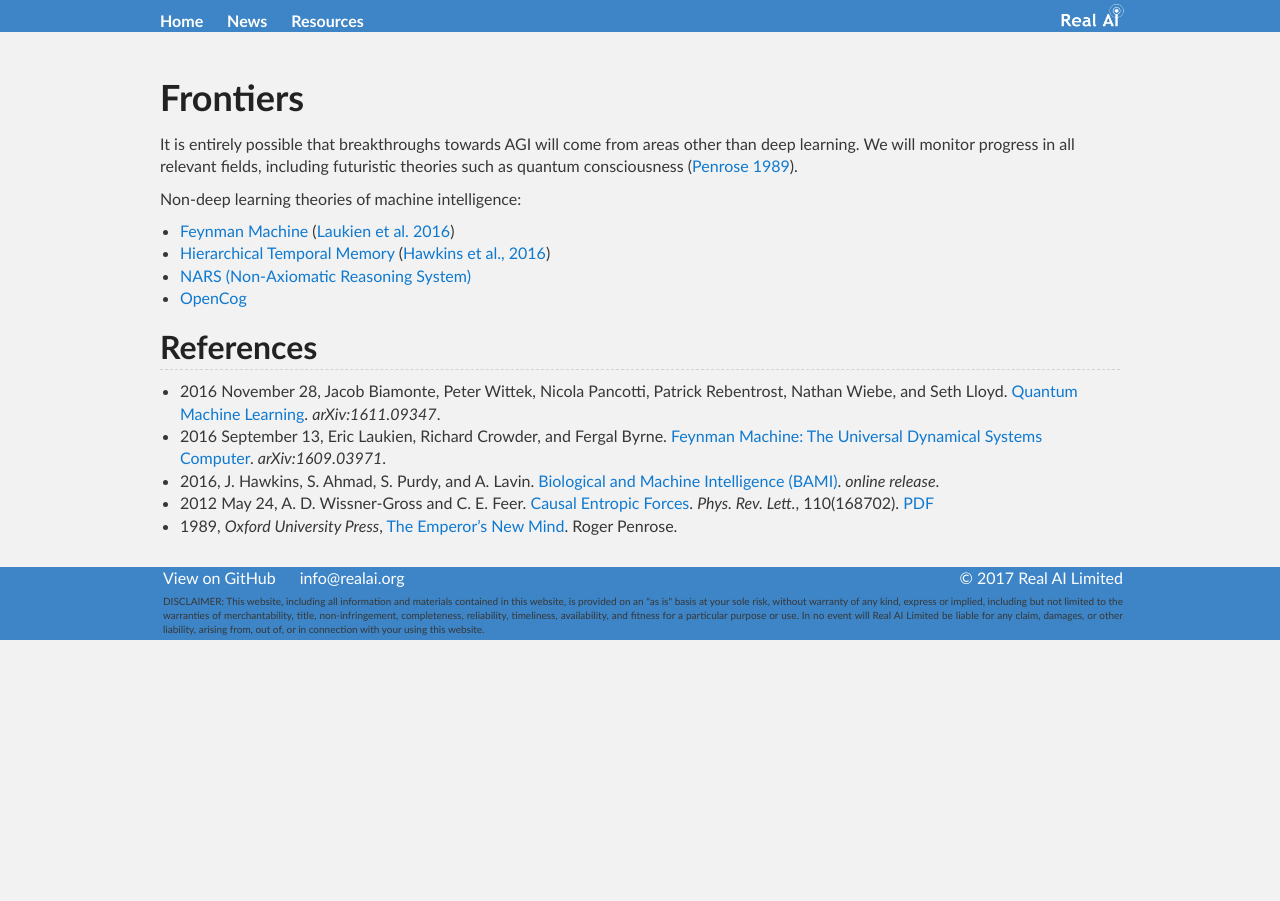
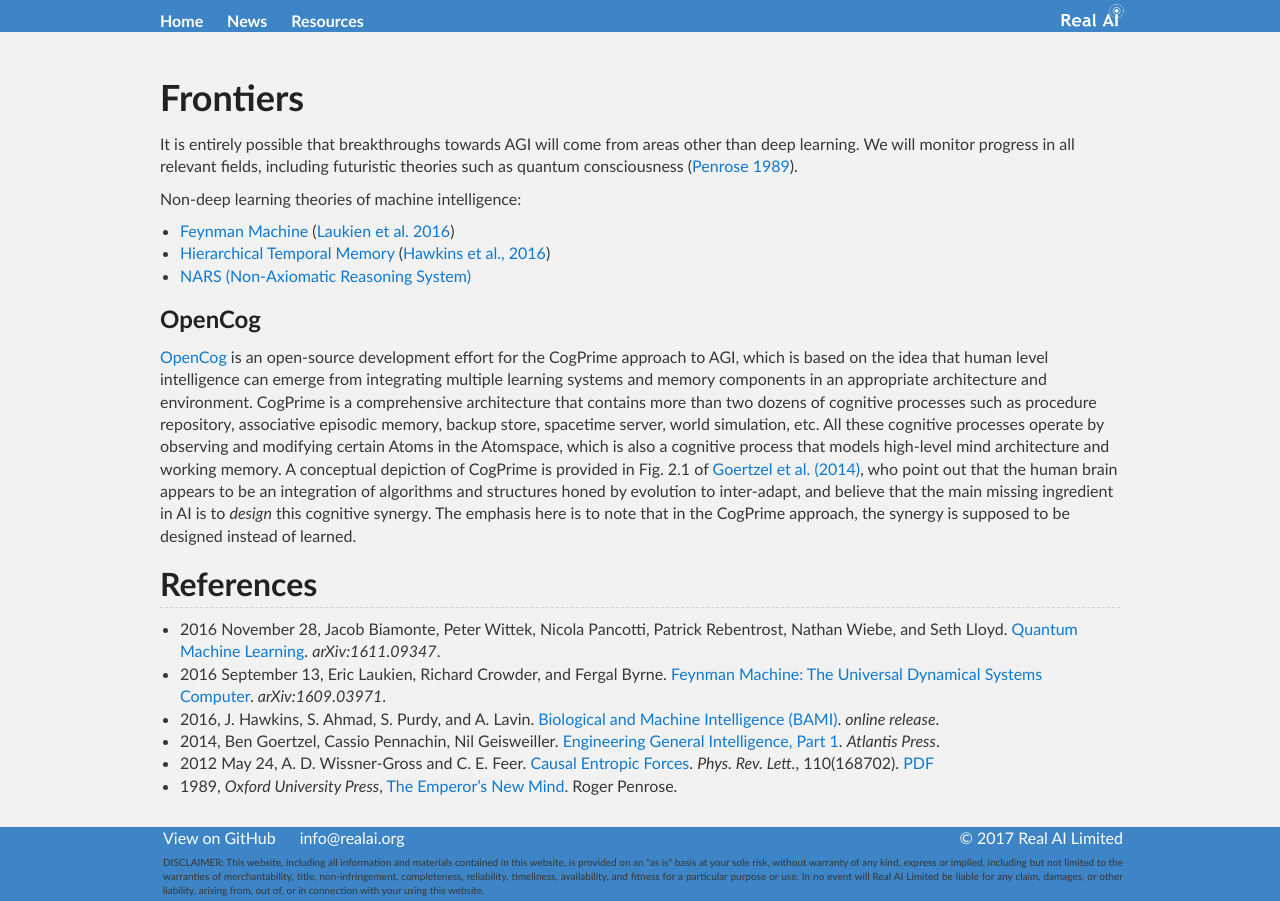
Before and after one commit to Tonywuhk/realai.org, a Jekyll site: the page built from frontiers.md, in a window 1280 px wide. Built offline with Jekyll 4.4.1, drawn with Linux system fonts in a browser that asks for light colours; our own code applies the rules of GitHub Pages for plain Markdown files; comment, search, counter and statistics services are not loaded; the repository's description, which GitHub fills in, is left out.

Commit message:
Update frontiers.md

```diff
--- a/frontiers.md
+++ b/frontiers.md
@@ -10,12 +10,16 @@
 * [Feynman Machine](https://hackernoon.com/feynman-machine-a-new-approach-for-cortical-and-machine-intelligence-5855c0e61a70) ([Laukien et al. 2016](https://arxiv.org/abs/1609.03971))
 * [Hierarchical Temporal Memory](http://numenta.org/) ([Hawkins et al., 2016](http://numenta.com/biological-and-machine-intelligence/))
 * [NARS (Non-Axiomatic Reasoning System)](https://sites.google.com/site/narswang/home)
-* [OpenCog](http://wiki.opencog.org/w/The_Open_Cognition_Project)
+
+#### OpenCog
+
+[OpenCog](http://wiki.opencog.org/w/The_Open_Cognition_Project) is an open-source development effort for the CogPrime approach to AGI, which is based on the idea that human level intelligence can emerge from integrating multiple learning systems and memory components in an appropriate architecture and environment. CogPrime is a comprehensive architecture that contains more than two dozens of cognitive processes such as procedure repository, associative episodic memory, backup store, spacetime server, world simulation, etc. All these cognitive processes operate by observing and modifying certain Atoms in the Atomspace, which is also a cognitive process that models high-level mind architecture and working memory. A conceptual depiction of CogPrime is provided in Fig. 2.1 of [Goertzel et al. (2014)](http://www.springer.com/gp/book/9789462390263), who point out that the human brain appears to be an integration of algorithms and structures honed by evolution to inter-adapt, and believe that the main missing ingredient in AI is to *design* this cognitive synergy. The emphasis here is to note that in the CogPrime approach, the synergy is supposed to be designed instead of learned.
 
 ## References
 
 * 2016 November 28, Jacob Biamonte, Peter Wittek, Nicola Pancotti, Patrick Rebentrost, Nathan Wiebe, and Seth Lloyd. [Quantum Machine Learning](https://arxiv.org/abs/1611.09347). *arXiv:1611.09347*.
 * 2016 September 13, Eric Laukien, Richard Crowder, and Fergal Byrne. [Feynman Machine: The Universal Dynamical Systems Computer](https://arxiv.org/abs/1609.03971). *arXiv:1609.03971*.
 * 2016, J. Hawkins, S. Ahmad, S. Purdy, and A. Lavin. [Biological and Machine Intelligence (BAMI)](http://numenta.com/biological-and-machine-intelligence/). *online release*.
+* 2014, Ben Goertzel, Cassio Pennachin, Nil Geisweiller. [Engineering General Intelligence, Part 1](http://www.springer.com/gp/book/9789462390263). *Atlantis Press*.
 * 2012 May 24, A. D. Wissner-Gross and C. E. Feer. [Causal Entropic Forces](https://journals.aps.org/prl/abstract/10.1103/PhysRevLett.110.168702). *Phys. Rev. Lett.*, 110(168702). [PDF](http://math.mit.edu/~freer/papers/PhysRevLett_110-168702.pdf)
 * 1989, *Oxford University Press*, [The Emperor's New Mind](https://www.amazon.com/Emperors-New-Mind-Concerning-Computers/dp/0192861980). Roger Penrose.
```
